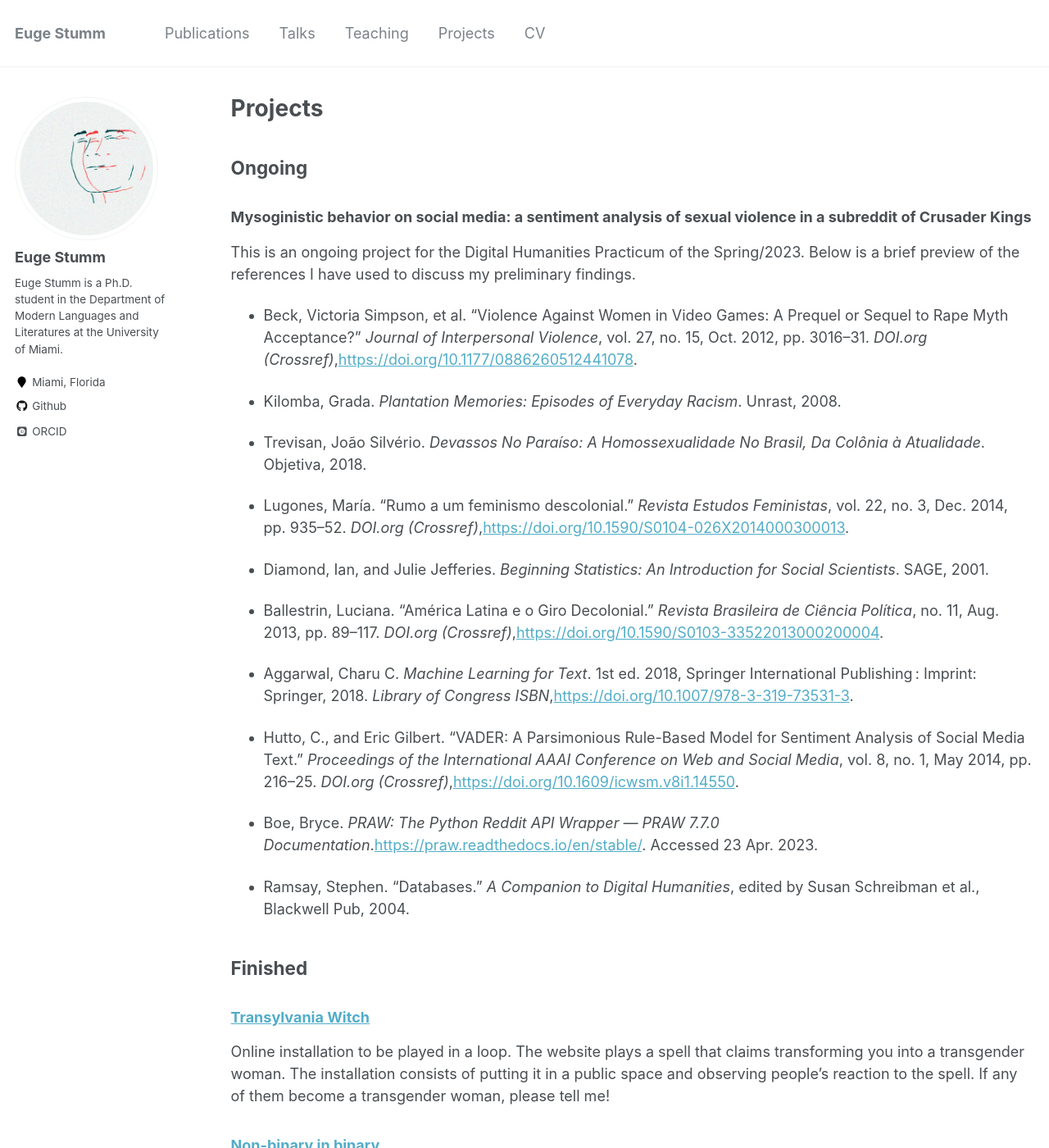
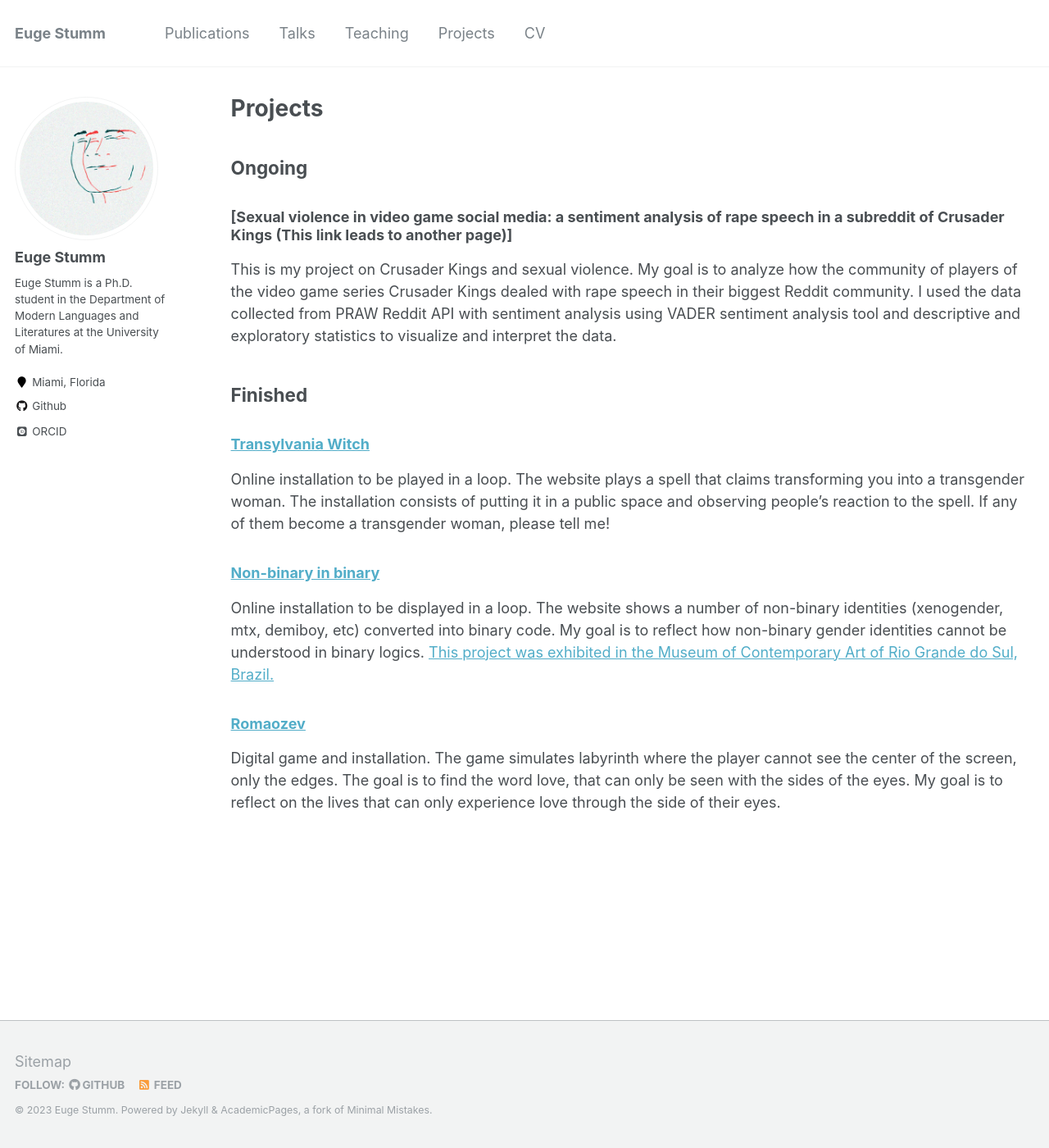
Before and after one commit to eugestumm/eugestumm.github.io, a Jekyll site: the page built from _pages/projects.md, in a window 1280 px wide and 1400 px high. Shown: the whole window at 82% size. Built offline with Jekyll 4.4.1, drawn with Linux system fonts in a browser that asks for light colours; some web fonts are replaced.

Commit message:
Update projects.md

```diff
--- a/_pages/projects.md
+++ b/_pages/projects.md
@@ -8,30 +8,9 @@ author_profile: true
 
 ## Ongoing
 
-### Mysoginistic behavior on social media: a sentiment analysis of sexual violence in a subreddit of Crusader Kings
+### [Sexual violence in video game social media: a sentiment analysis of rape speech in a subreddit of Crusader Kings (This link leads to another page)]
 
-This is an ongoing project for the Digital Humanities Practicum of the Spring/2023. Below is a brief preview of the references I have used to discuss my preliminary findings.
-
-- Beck, Victoria Simpson, et al. "Violence Against Women in Video Games: A Prequel or Sequel to Rape Myth Acceptance?" _Journal of Interpersonal Violence_, vol. 27, no. 15, Oct. 2012, pp. 3016–31. _DOI.org (Crossref)_,[https://doi.org/10.1177/0886260512441078](https://doi.org/10.1177/0886260512441078).
-
-- Kilomba, Grada. _Plantation Memories: Episodes of Everyday Racism_. Unrast, 2008.
-
-- Trevisan, João Silvério. _Devassos No Paraíso: A Homossexualidade No Brasil, Da Colônia à Atualidade_. Objetiva, 2018.
-
-- Lugones, María. "Rumo a um feminismo descolonial." _Revista Estudos Feministas_, vol. 22, no. 3, Dec. 2014, pp. 935–52. _DOI.org (Crossref)_,[https://doi.org/10.1590/S0104-026X2014000300013](https://doi.org/10.1590/S0104-026X2014000300013).
-
-- Diamond, Ian, and Julie Jefferies. _Beginning Statistics: An Introduction for Social Scientists_. SAGE, 2001.
-
-- Ballestrin, Luciana. "América Latina e o Giro Decolonial." _Revista Brasileira de Ciência Política_, no. 11, Aug. 2013, pp. 89–117. _DOI.org (Crossref)_,[https://doi.org/10.1590/S0103-33522013000200004](https://doi.org/10.1590/S0103-33522013000200004).
-
-- Aggarwal, Charu C. _Machine Learning for Text_. 1st ed. 2018, Springer International Publishing : Imprint: Springer, 2018. _Library of Congress ISBN_,[https://doi.org/10.1007/978-3-319-73531-3](https://doi.org/10.1007/978-3-319-73531-3).
-
-- Hutto, C., and Eric Gilbert. "VADER: A Parsimonious Rule-Based Model for Sentiment Analysis of Social Media Text." _Proceedings of the International AAAI Conference on Web and Social Media_, vol. 8, no. 1, May 2014, pp. 216–25. _DOI.org (Crossref)_,[https://doi.org/10.1609/icwsm.v8i1.14550](https://doi.org/10.1609/icwsm.v8i1.14550).
-
-- Boe, Bryce. _PRAW: The Python Reddit API Wrapper — PRAW 7.7.0 Documentation_.[https://praw.readthedocs.io/en/stable/](https://praw.readthedocs.io/en/stable/). Accessed 23 Apr. 2023.
-
-- Ramsay, Stephen. "Databases." _A Companion to Digital Humanities_, edited by Susan Schreibman et al., Blackwell Pub, 2004.
-
+This is my project on Crusader Kings and sexual violence. My goal is to analyze how the community of players of the video game series Crusader Kings dealed with rape speech in their biggest Reddit community. I used the data collected from PRAW Reddit API with sentiment analysis using VADER sentiment analysis tool and descriptive and exploratory statistics to visualize and interpret the data.
 
 
 ## Finished
```
